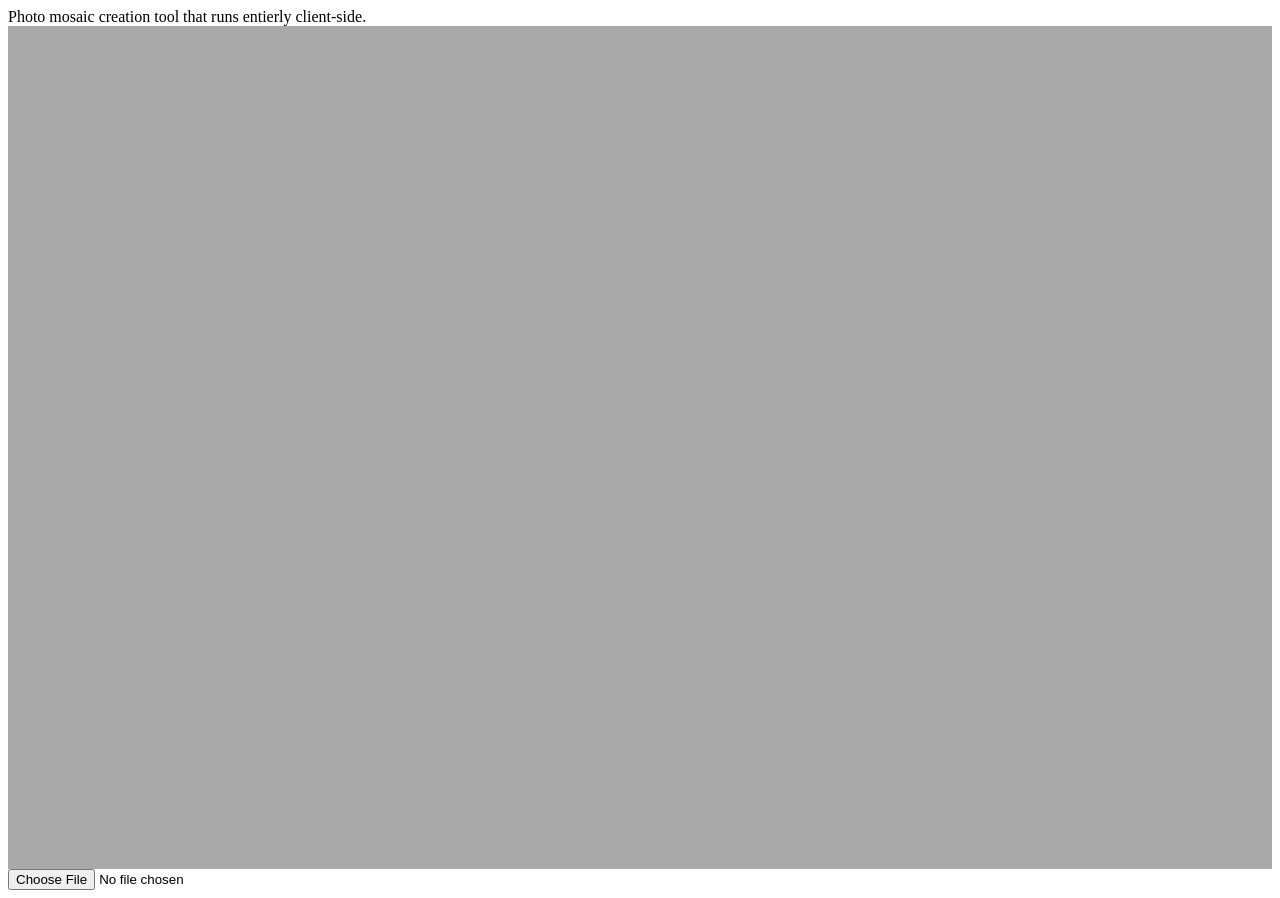
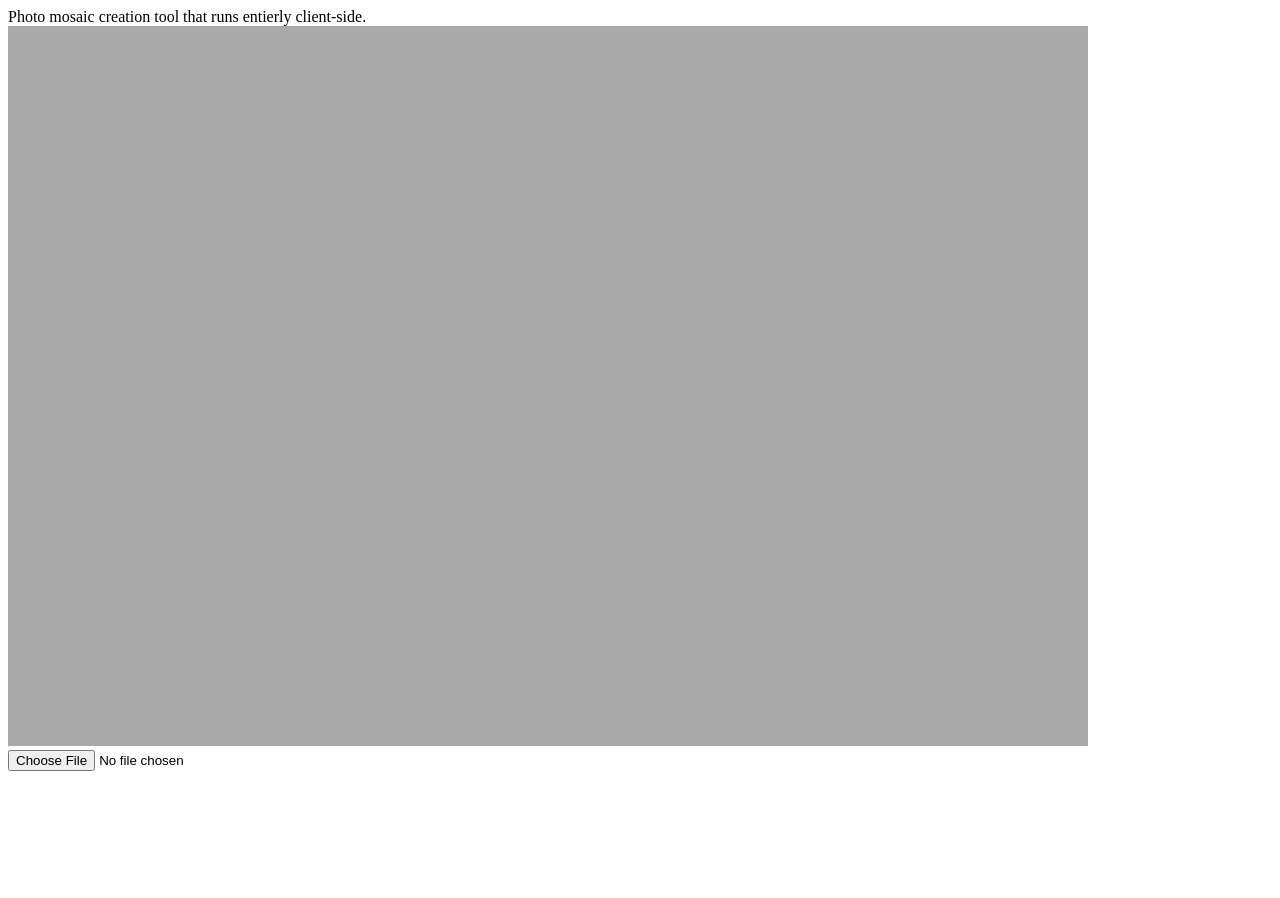
Before and after one commit to greywolfcode/Photo-Mosaic-Maker, a plain HTML site: page index.html in a window 1280 px wide. After the commit the page ends 800 px from the top, so only its background shows below. Drawn offline with Linux system fonts and the light colour scheme.

Commit message:
Reorganise html to prepare to add sidebars

```diff
--- a/index.html
+++ b/index.html
@@ -6,14 +6,14 @@
     <script src="scripts/main.js" defer></script>
     <link rel="stylesheet" href="styles/styles.css">
 </head>
-<body>
-    <div class="container">
-        <div class="header">
-            Photo mosaic creation tool that runs entierly client-side.
-        </div>
+<body class="container">
+    <div class="header">
+        Photo mosaic creation tool that runs entierly client-side.
+    </div>
+    <div class="editor">
         <canvas id="display" width=1080 height="720"></canvas>
-        <div>
-            <input type="file" id="fileInput" />
-        </div class="footer">
     </div>
+    <div>
+        <input type="file" id="fileInput" />
+    </div class="footer">
 </body>
```
